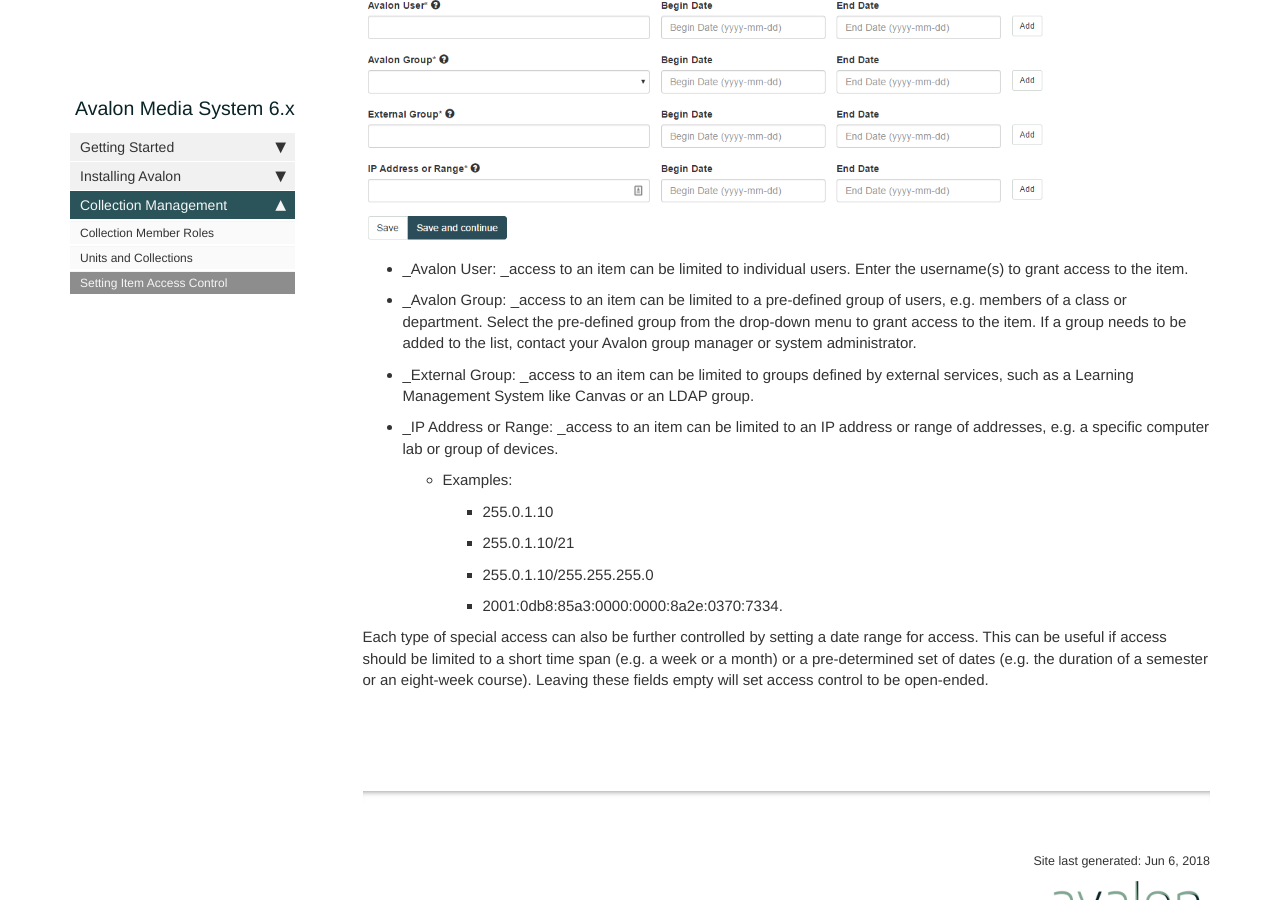
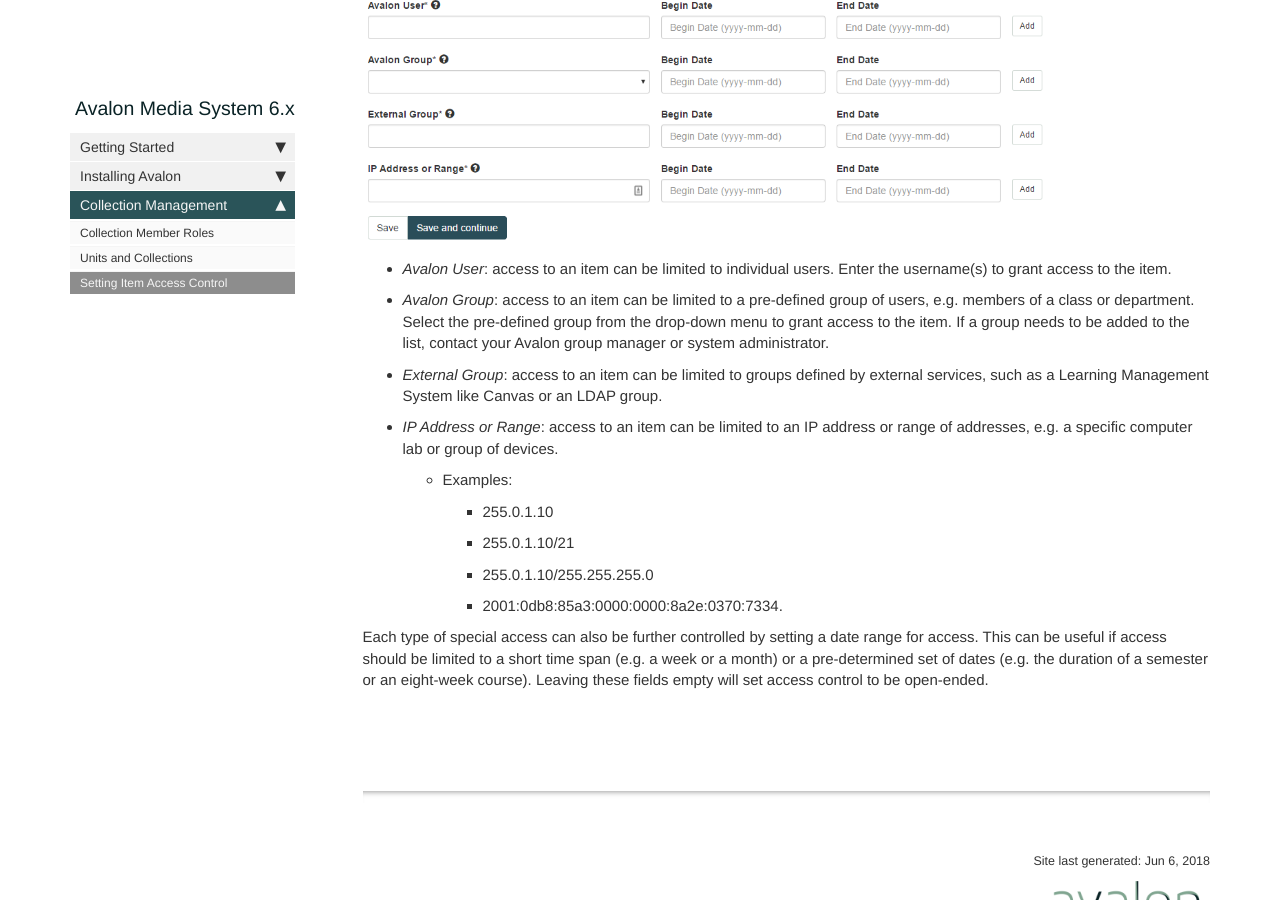
Before and after one commit to mschnaars/mschnaars.github.io, a Jekyll site: the page built from pages/avalon6/avalon6_setting_item_access_control.md, in a window 1280 px wide and 900 px high, scrolled down 1273 px. Built offline with Jekyll 4.4.1, drawn with Linux system fonts in a browser that asks for light colours; nearby versions of some CDN libraries; comment, search, counter and statistics services are not loaded.

```diff
--- a/pages/avalon6/avalon6_setting_item_access_control.md
+++ b/pages/avalon6/avalon6_setting_item_access_control.md
@@ -30,10 +30,10 @@ Beyond the basic access control levels defined above, special access can be give
 
 {% include image.html file="doc_images/special_access.png" alt="special access controls" %}
 
-* _Avalon User: _access to an item can be limited to individual users. Enter the username(s) to grant access to the item.
-* _Avalon Group: _access to an item can be limited to a pre-defined group of users, e.g. members of a class or department. Select the pre-defined group from the drop-down menu to grant access to the item. If a group needs to be added to the list, contact your Avalon group manager or system administrator.
-* _External Group: _access to an item can be limited to groups defined by external services, such as a Learning Management System like Canvas or an LDAP group.
-* _IP Address or Range: _access to an item can be limited to an IP address or range of addresses, e.g. a specific computer lab or group of devices.
+* _Avalon User_: access to an item can be limited to individual users. Enter the username(s) to grant access to the item.
+* _Avalon Group_: access to an item can be limited to a pre-defined group of users, e.g. members of a class or department. Select the pre-defined group from the drop-down menu to grant access to the item. If a group needs to be added to the list, contact your Avalon group manager or system administrator.
+* _External Group_: access to an item can be limited to groups defined by external services, such as a Learning Management System like Canvas or an LDAP group.
+* _IP Address or Range_: access to an item can be limited to an IP address or range of addresses, e.g. a specific computer lab or group of devices.
   * Examples:
     * 255.0.1.10
     * 255.0.1.10/21
```
